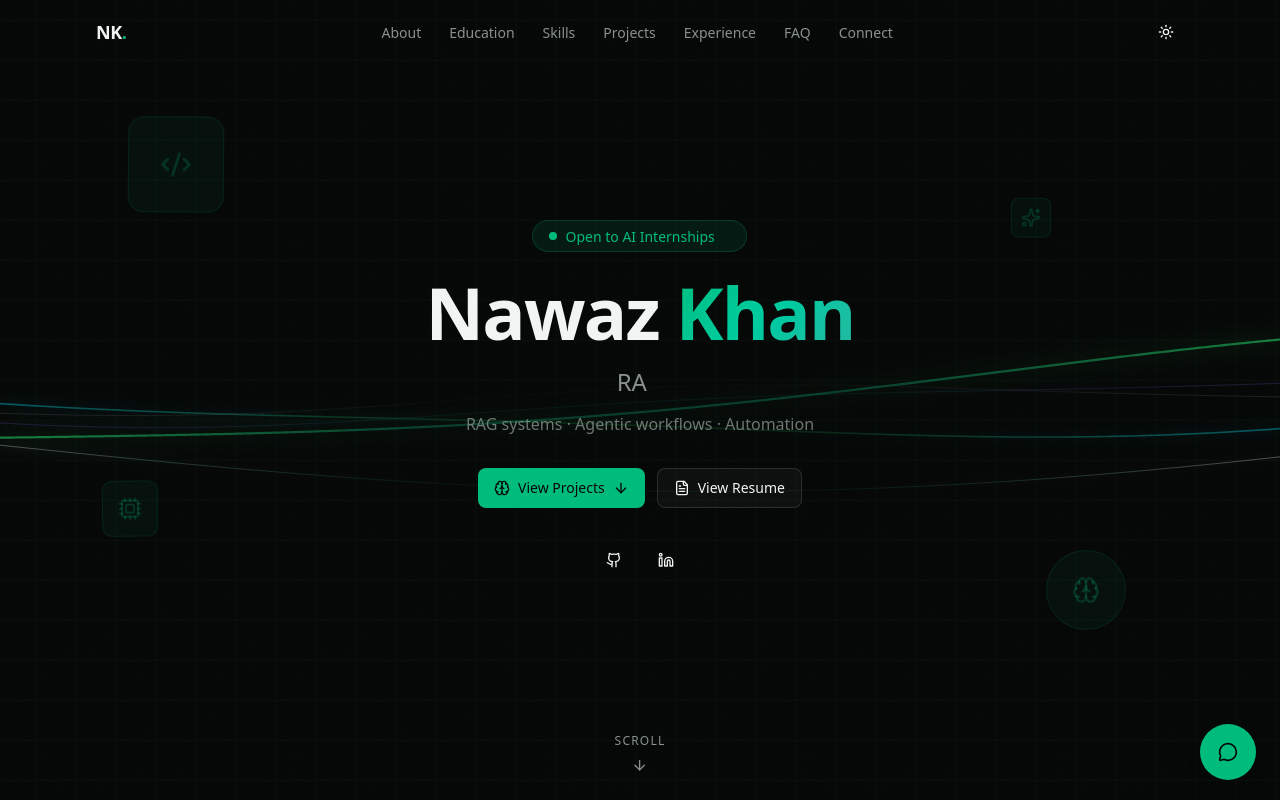
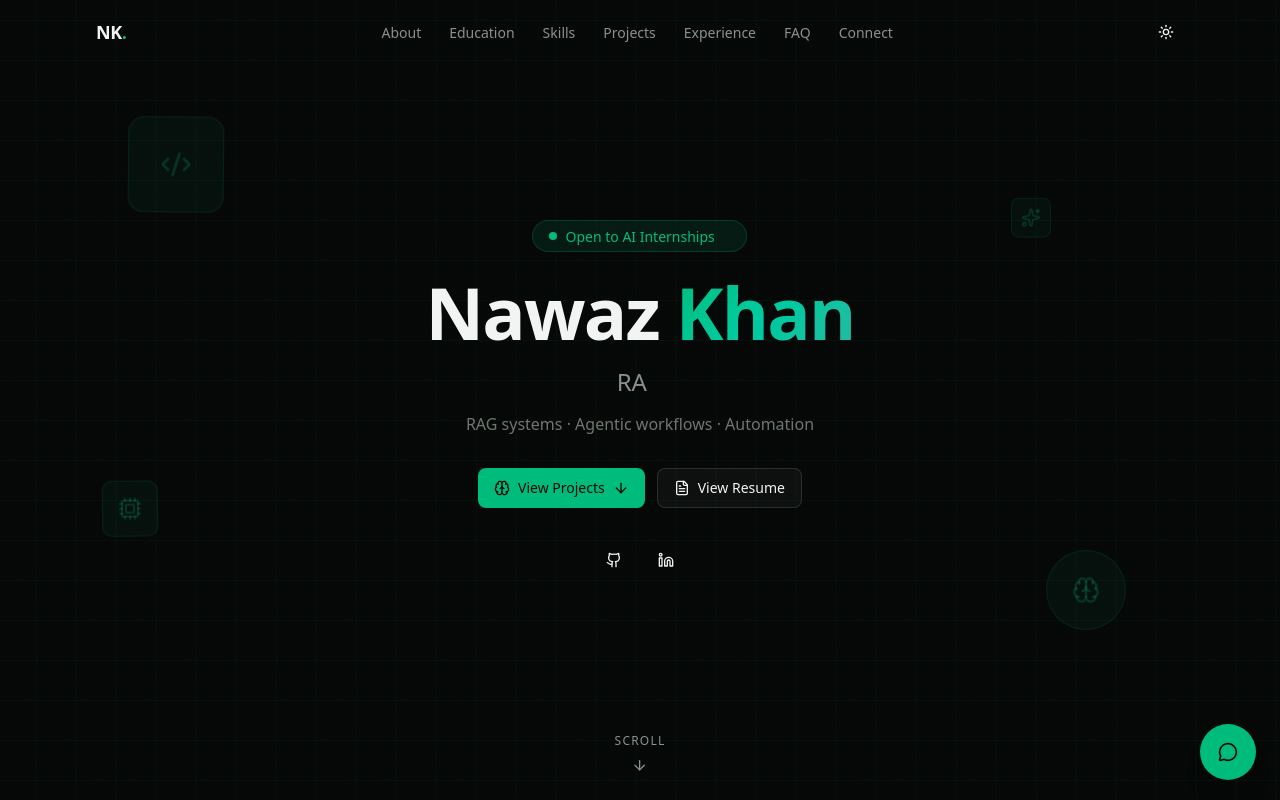
Before and after one commit to Nawaz-khan-droid/NK-Portfolio, a Next.js app: page / in a window 1280 px wide. Shown: the top 800 px of the page. Built offline with nearby package versions, Linux system fonts and the light colour scheme.

Commit message:
revert: remove wave animation, restore clean hero

```diff
--- a/src/components/portfolio/hero.tsx
+++ b/src/components/portfolio/hero.tsx
@@ -5,7 +5,6 @@ import { motion, AnimatePresence } from "framer-motion"
 import { ArrowDown, FileText, Github, Linkedin, Brain, Code2, Cpu, Sparkles } from "lucide-react"
 import { Button } from "@/components/ui/button"
 import { useToast } from "@/hooks/use-toast"
-import { WaveCanvas } from "./wave-canvas"
 
 // Read basePath from env — set in next.config.ts, empty string locally
 const BASE_PATH = process.env.NEXT_PUBLIC_BASE_PATH ?? ""
@@ -100,8 +99,6 @@ export function Hero() {
       {/* Decorative floating elements — each carries a subtle AI/tech icon */}
       <div className="absolute inset-0 z-0 overflow-hidden pointer-events-none" aria-hidden="true">
 
-        {/* Full-width GPU-accelerated wave — canvas for smooth 60fps */}
-        <WaveCanvas />
 
         <motion.div
           className="absolute top-[15%] left-[10%] w-16 h-16 sm:w-24 sm:h-24 rounded-2xl bg-primary/5 border border-primary/10 float-animation flex items-center justify-center"
```
